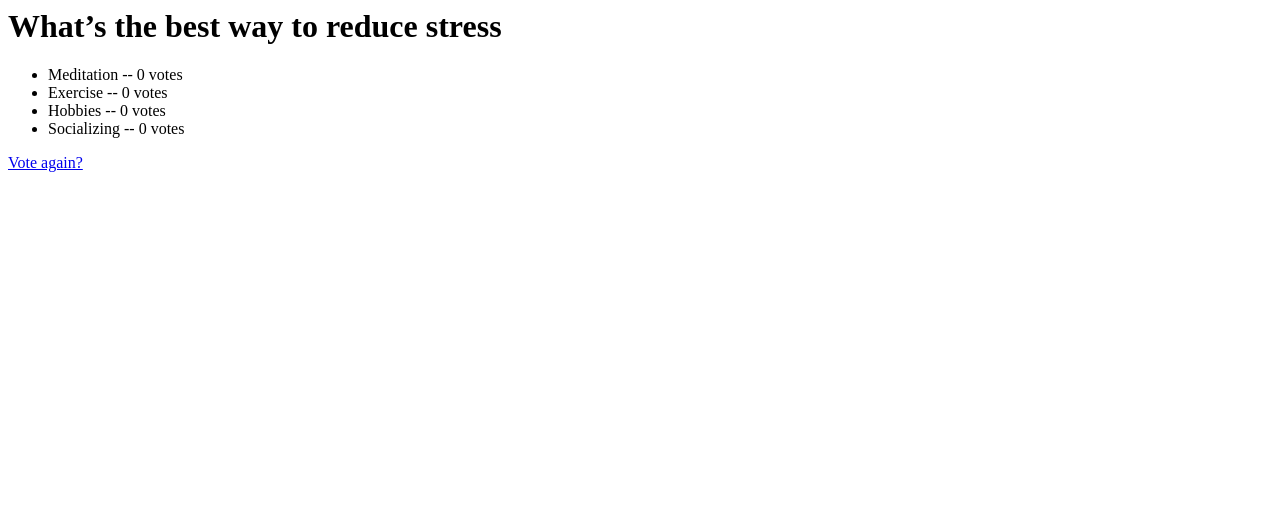
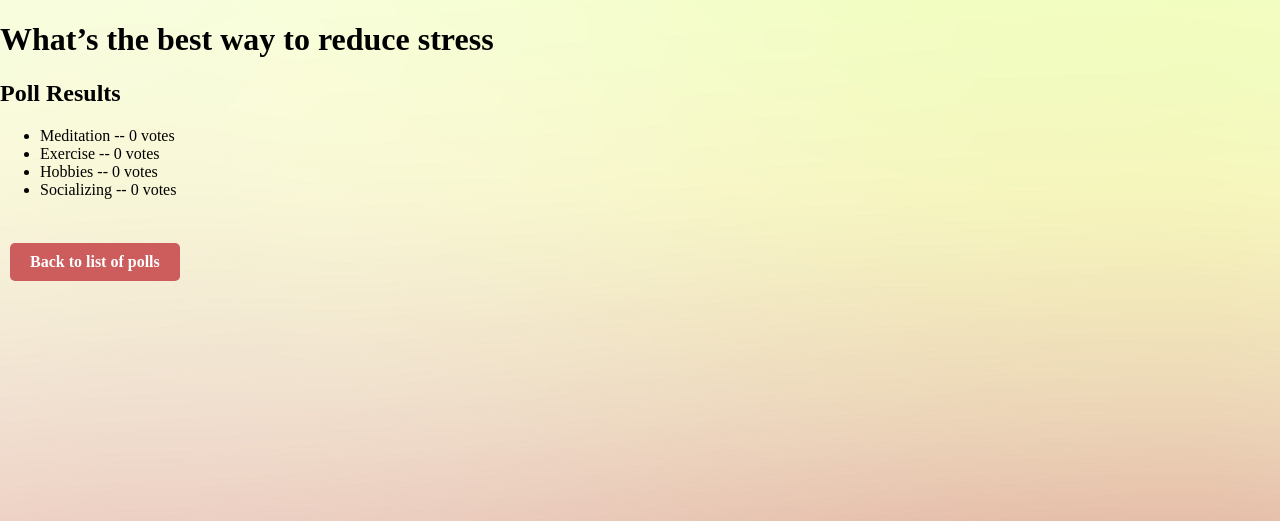
Before and after one commit to niichapats/ku-polls, a Django app: page /polls/1/results/ in a window 1280 px wide. Shown: the top 521 px of the page. Run offline with Django 5.2, Linux system fonts and the light colour scheme; data comes from the database, SQL or seed files in the repository.

Commit message:
Edit results page, add Back to list button

```diff
--- a/polls/templates/polls/results.html
+++ b/polls/templates/polls/results.html
@@ -1,9 +1,24 @@
-<h1>{{ question.question_text }}</h1>
+<!DOCTYPE html>
+<html lang="en">
+<head>
+    {% load static %}
+    <link rel="stylesheet" href="{% static 'polls/style.css' %}">
+    <title>Poll Results</title>
+</head>
+<body>
+    <h1>{{ question.question_text }}</h1>
+    <h2>Poll Results</h2>
 
-<ul>
-{% for choice in question.choice_set.all %}
-    <li>{{ choice.choice_text }} -- {{ choice.votes }} vote{{ choice.votes|pluralize }}</li>
-{% endfor %}
-</ul>
+    <ul>
+        {% for choice in question.choice_set.all %}
+            <li>
+                <span>{{ choice.choice_text }}</span>
+                <span>-- {{ choice.votes }} vote{{ choice.votes|pluralize }}</span>
+            </li>
+        {% endfor %}
+    </ul>
 
-<a href="{% url 'polls:detail' question.id %}">Vote again?</a>
+    <br>
+    <a href="{% url 'polls:index' %}" class="to-list-button">Back to list of polls</a>
+</body>
+</html>
```
